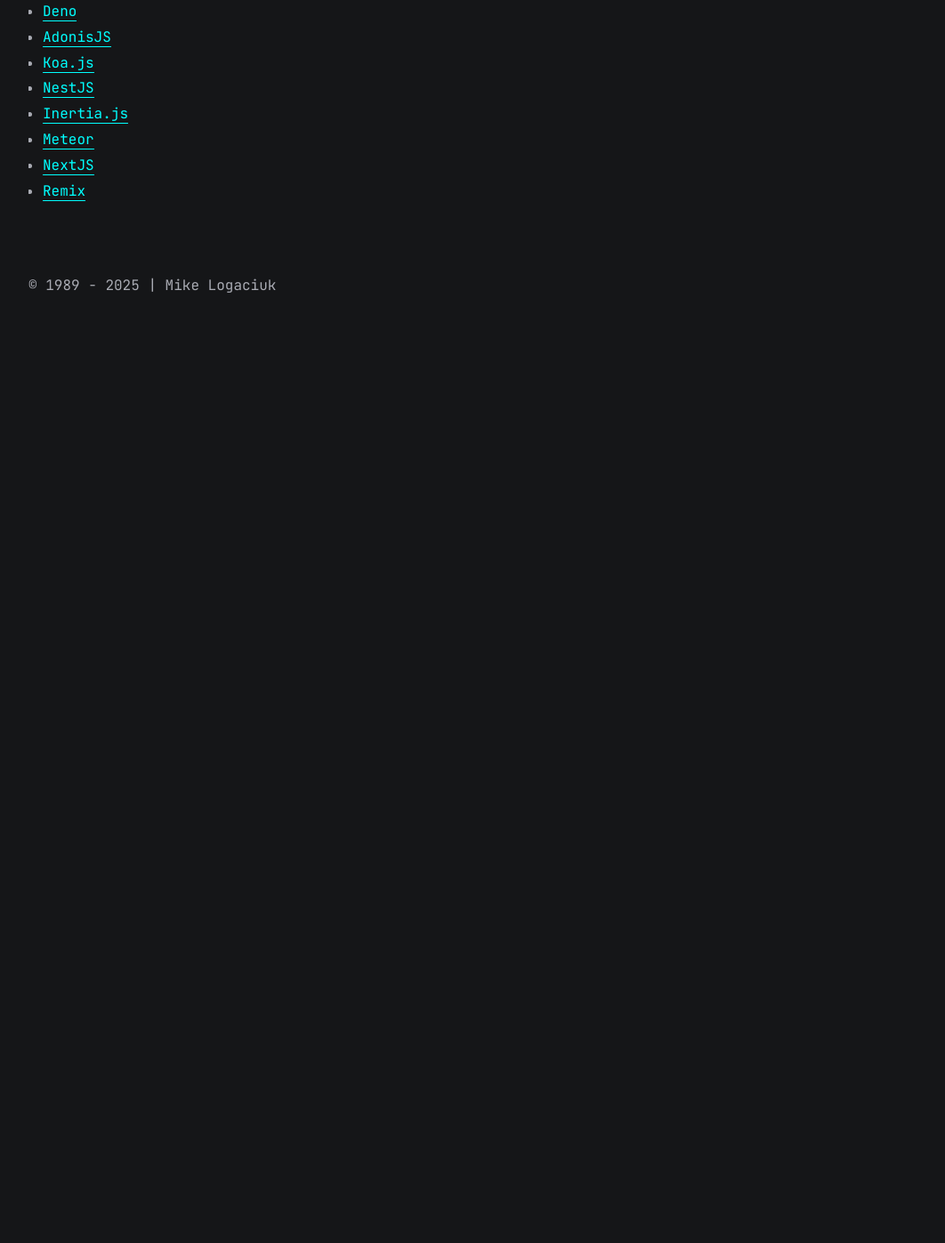
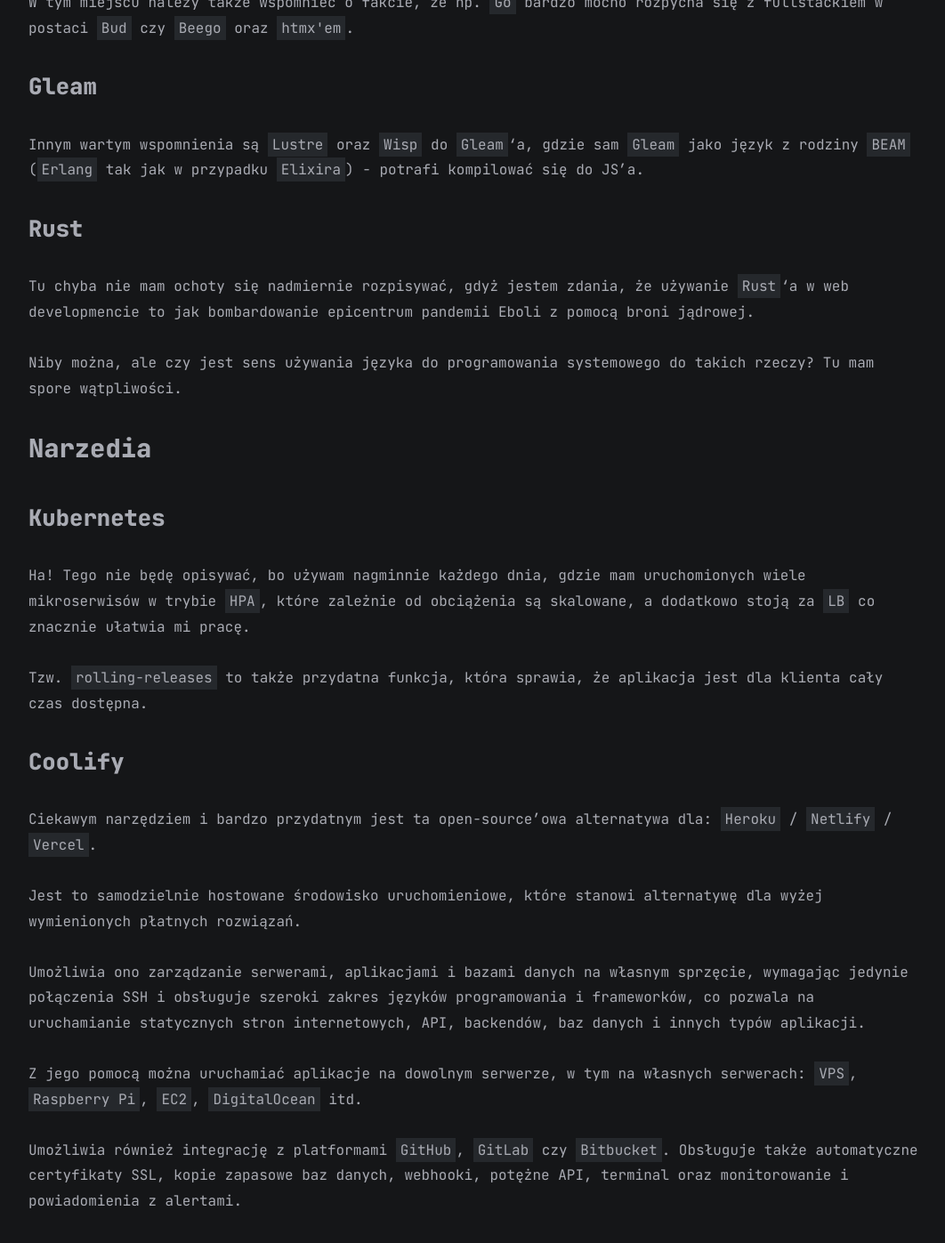
Before and after one commit to mikelogaciuk/mikelogaciuk.github.io, a Jekyll site: the page built from all_collections/_posts/2025-01-20-szok-po-20-latach-bez-frontendu.md, in a window 1280 px wide and 1400 px high, scrolled down 15751 px. Shown: the top 1397 px of the window at 89% size, without its empty margins (108-1170 px from the left). Built offline with Jekyll 4.4.1, drawn with Linux system fonts in a browser that asks for light colours; before the commit the page ends 16152 px from its top, so only the background shows below that; some of the changed text lies outside the part shown.

````diff
--- a/all_collections/_posts/2025-01-20-szok-po-20-latach-bez-frontendu.md
+++ b/all_collections/_posts/2025-01-20-szok-po-20-latach-bez-frontendu.md
@@ -61,6 +62,9 @@ category:
   - [Go](#go)
   - [Gleam](#gleam)
   - [Rust](#rust)
+- [Narzedia](#narzedia)
+  - [Kubernetes](#kubernetes)
+  - [Coolify](#coolify)
 - [Konluzja](#konluzja)
 - [Źródła](#źródła)
 
@@ -70,11 +74,13 @@ Jak szybko można nabawić się depresji? A no wystarczy po 20 latach zechcie
 
 Oczywiście to nie tak, że mieszkałem w krypcie pod skałą i nie zauważyłem że co chwilę na tzw. frontendzie niczym grzyby po deszczu, wyrastają nowe framework'i, biblioteki czy run engine'y.
 
-Natomiast nie wgryzałem się w to nadmiernie - gdyż mój obszar zainteresowań ograniczał się do backend'u i Big Data, a tak naprawdę ostatni raz pisałem cokolwiek na froncie gdy byłem jeszcze w technikum czyli w okolicy 2005/2006 roku, gdzie prym na froncie wiódł PHP i JS w przeglądarce.
+_Natomiast nie wgryzałem się w to nadmiernie - gdyż mój obecny zadań ograniczał się do backend'u skupionego na danych ERP'owych i szerokorozumianym `bigdata` oraz `observability`, a tak naprawdę ostatni raz pisałem cokolwiek na froncie gdy byłem jeszcze w technikum czyli w okolicy 2005/2006 roku, gdzie prym na froncie wiódł PHP i JS w przeglądarce._
 
 Od tego czasu zarówno `PHP` czy `CSS` jak i `JS` przeszły sporą metamorfozę, która niezwykle miło mnie zaskoczyła.
 
-Poniższy artykuł to bardziej takie podsumowanie dla mnie samego niżeli ogółu, aczkolwiek komuś może się przydać. Idea jest taka, że chcę być w miarę samowystarczalny w projektach, które mógłbym robić dla siebie czy dla firmy - a, nie mogę gdyż moje prehistoryczne `know-how` związane z frontem, pamięta czas manualnego kopiowania plików na FTP i zapisywania build'ów w osobnym archiwum folderów i plików.
+Poniższy artykuł to bardziej takie podsumowanie dla mnie samego niżeli ogółu, aczkolwiek komuś może się przydać.
+
+Idea jest taka, że chcę być w miarę samowystarczalny w projektach, które mógłbym robić dla siebie czy dla firmy - a, nie mogę gdyż moje prehistoryczne `know-how` związane z frontem, pamięta czas manualnego kopiowania plików na FTP i zapisywania build'ów w osobnym archiwum folderów i plików.
 
 ## CSS oraz TailwindCSS
 
@@ -264,6 +270,36 @@ To stworzony przez rodaka Kamila Myśliwca - progresywny backend frameworkstworz
 
 Wprowadza on wysokiej jakości wzorce projektowe i sprawdzone rozwiązania do krajobrazu JS.
 
+#### Pozostałe backend'owe zabawki z ekosystemu JS
+
+Z ciekawych rzeczy, na które natrafiłem w trakcie researchu, to choćby `Manifest`, który jest ultralekkim jednoplikowym... **Uwaga!**: _backend'em_.
+
+Tak... dokładnie tak:
+
+![Manifest](/img/fullstack/manifest.build_.png)
+
+I, że też sam na to nigdy nie wpadłem by napisać podobny framework?
+
+```yaml
+name: Task Management Application
+
+entities:
+  Task:
+    properties:
+      - title
+      - description
+      - { name: isCompleted, type: boolean }
+      - { name: upvotes, type: number }
+
+endpoints:
+  upvoteTask:
+    path: /tasks/:id/upvote
+    method: POST
+    handler: upvoteTask
+```
+
+Jeżeli przyjdzie mi pisać coś lekkiego, co wymagać będzie jedynie połączenia z zewnętrznymi bazami, a dla siebie będzie jedynie wymagać kontroli użytkowników i poziomu uprawnień - to wybór raczej będzie prosty.
+
 ### Fullstack
 
 #### Inertia
@@ -306,9 +342,29 @@ Innym wartym wspomnienia są `Lustre` oraz `Wisp` do `Gleam`'a, gdzie sam `Gleam
 
 ### Rust
 
-Tu chyba nie mam ochoty się nadmiernie rozpisywać, gdyż jestem zdania, że używanie `Rusta` w web developmencie to jak bombardowanie epicentrum pandemii Eboli z pomocą broni jądrowej.
+Tu chyba nie mam ochoty się nadmiernie rozpisywać, gdyż jestem zdania, że używanie `Rust`'a w web developmencie to jak bombardowanie epicentrum pandemii Eboli z pomocą broni jądrowej.
 
 Niby można, ale czy jest sens używania języka do programowania systemowego do takich rzeczy? Tu mam spore wątpliwości.
+
+## Narzedia
+
+### Kubernetes
+
+Ha! Tego nie będę opisywać, bo używam nagminnie każdego dnia, gdzie mam uruchomionych wiele mikroserwisów w trybie `HPA`, które zależnie od obciążenia są skalowane, a dodatkowo stoją za `LB` co znacznie ułatwia mi pracę.
+
+Tzw. `rolling-releases` to także przydatna funkcja, która sprawia, że aplikacja jest dla klienta cały czas dostępna.
+
+### Coolify
+
+Ciekawym narzędziem i bardzo przydatnym jest ta open-source'owa alternatywa dla: `Heroku` / `Netlify` / `Vercel`.
+
+Jest to samodzielnie hostowane środowisko uruchomieniowe, które stanowi alternatywę dla wyżej wymienionych płatnych rozwiązań.
+
+Umożliwia ono zarządzanie serwerami, aplikacjami i bazami danych na własnym sprzęcie, wymagając jedynie połączenia SSH i obsługuje szeroki zakres języków programowania i frameworków, co pozwala na uruchamianie statycznych stron internetowych, API, backendów, baz danych i innych typów aplikacji.
+
+Z jego pomocą można uruchamiać aplikacje na dowolnym serwerze, w tym na własnych serwerach: `VPS`, `Raspberry Pi`, `EC2`, `DigitalOcean` itd.
+
+Umożliwia również integrację z platformami `GitHub`, `GitLab` czy `Bitbucket`. Obsługuje także automatyczne certyfikaty SSL, kopie zapasowe baz danych, webhooki, potężne API, terminal oraz monitorowanie i powiadomienia z alertami.
 
 ## Konluzja
 
@@ -350,3 +406,5 @@ Choć na ten moment mogę zdradzić, że w mej opinii bardzo kuszącym w tym p
 - [Meteor](https://www.meteor.com/)
 - [NextJS](https://nextjs.org/)
 - [Remix](https://remix.run/)
+- [Manifest](https://manifest.build/)
+- [Coolify](https://coolify.io/)
````
Also changed, not shown: other parts of all_collections/_posts/2025-01-20-szok-po-20-latach-bez-frontendu.md (+1 -0 lines), img/fullstack/manifest.build_.png (added).
